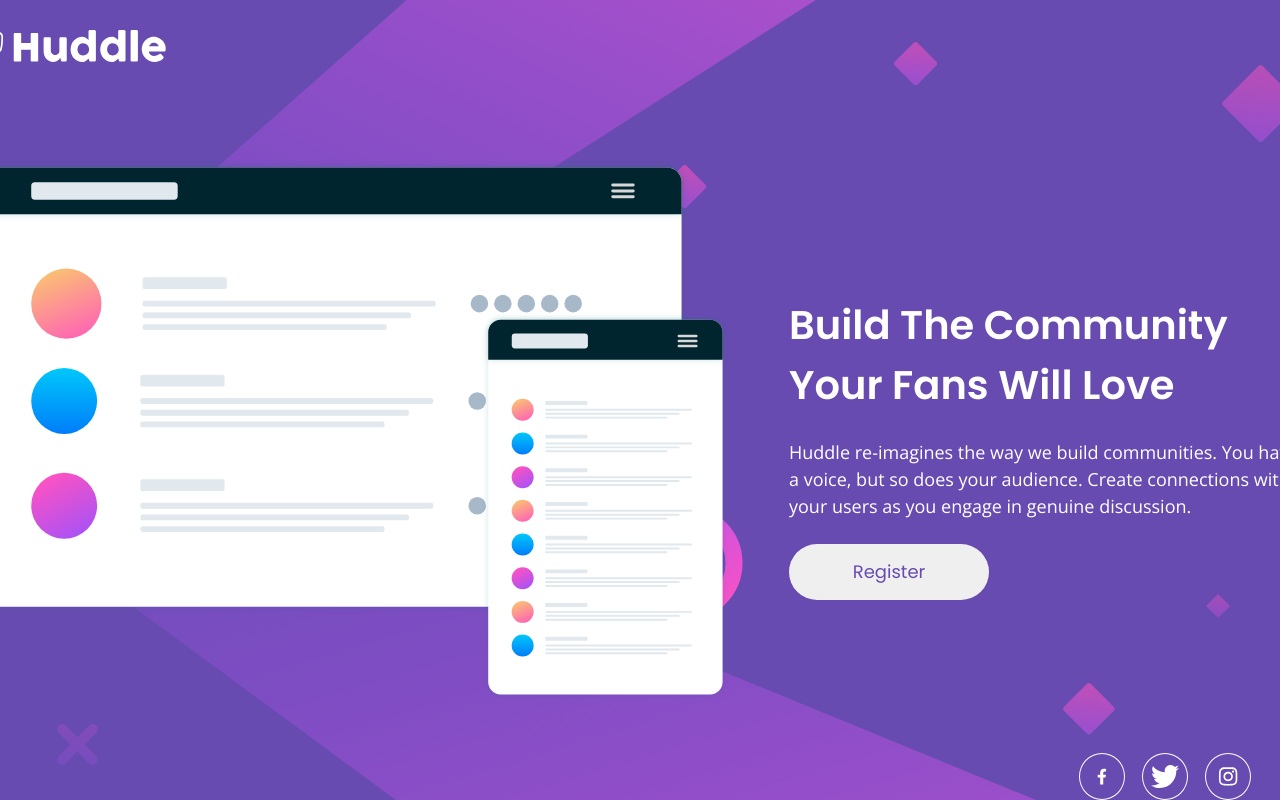
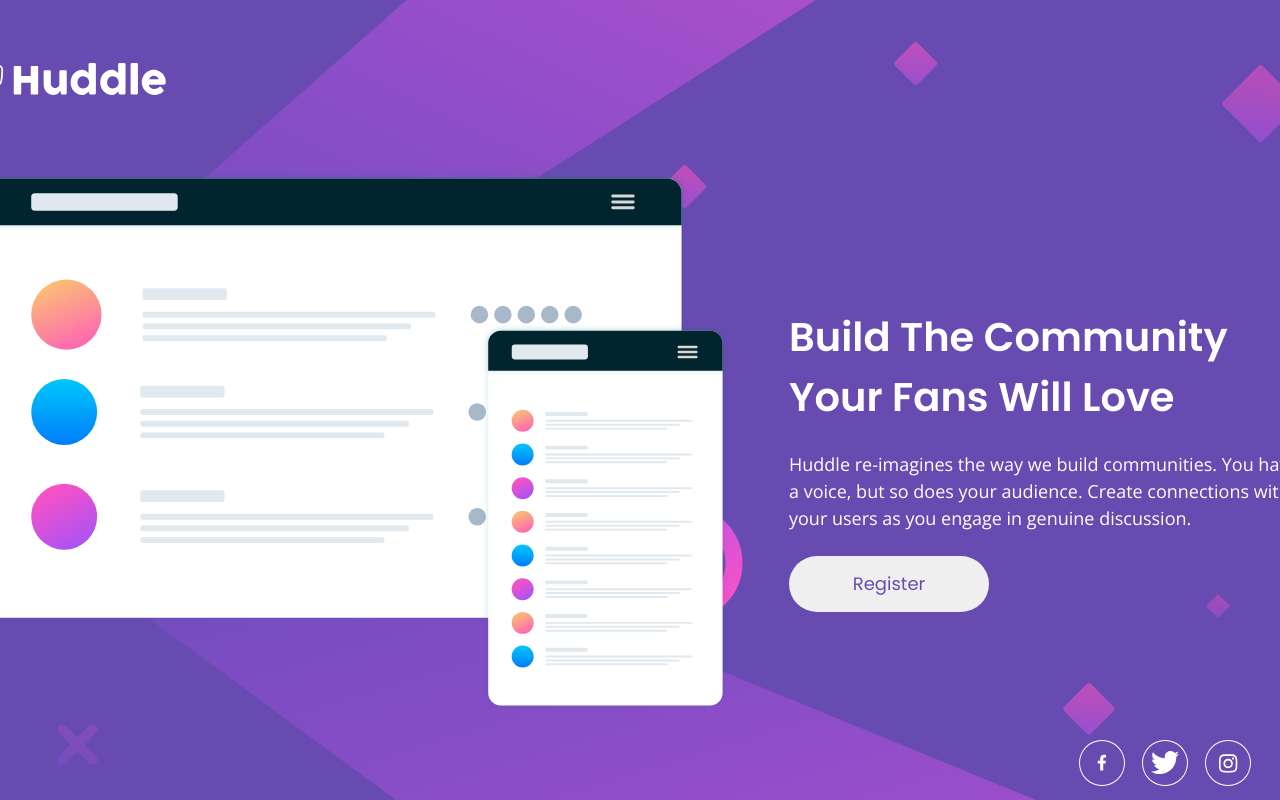
Before and after one commit to NinoGobejishvili/Huddle-Landing-Page-With-Single-Introductory-Section-Master, a plain HTML site: page index.html in a window 1280 px wide. Shown: the top 800 px of the page. Drawn offline with nearby package versions, Linux system fonts and the light colour scheme.

Commit message:
first commit

```diff
--- a/style.css
+++ b/style.css
@@ -177,7 +177,7 @@
         height: 32px;
         width: 200px;
         margin-left: 35px;
-        margin-bottom: 90px;
+        margin-bottom: 50px;
         height: 15%;
         width: 15%;
         }
@@ -226,7 +226,7 @@
 
     footer{
         margin-right: -1050px;
-        margin-top: 35px;
+        margin-top: 10px;
         }
 
 }
```
